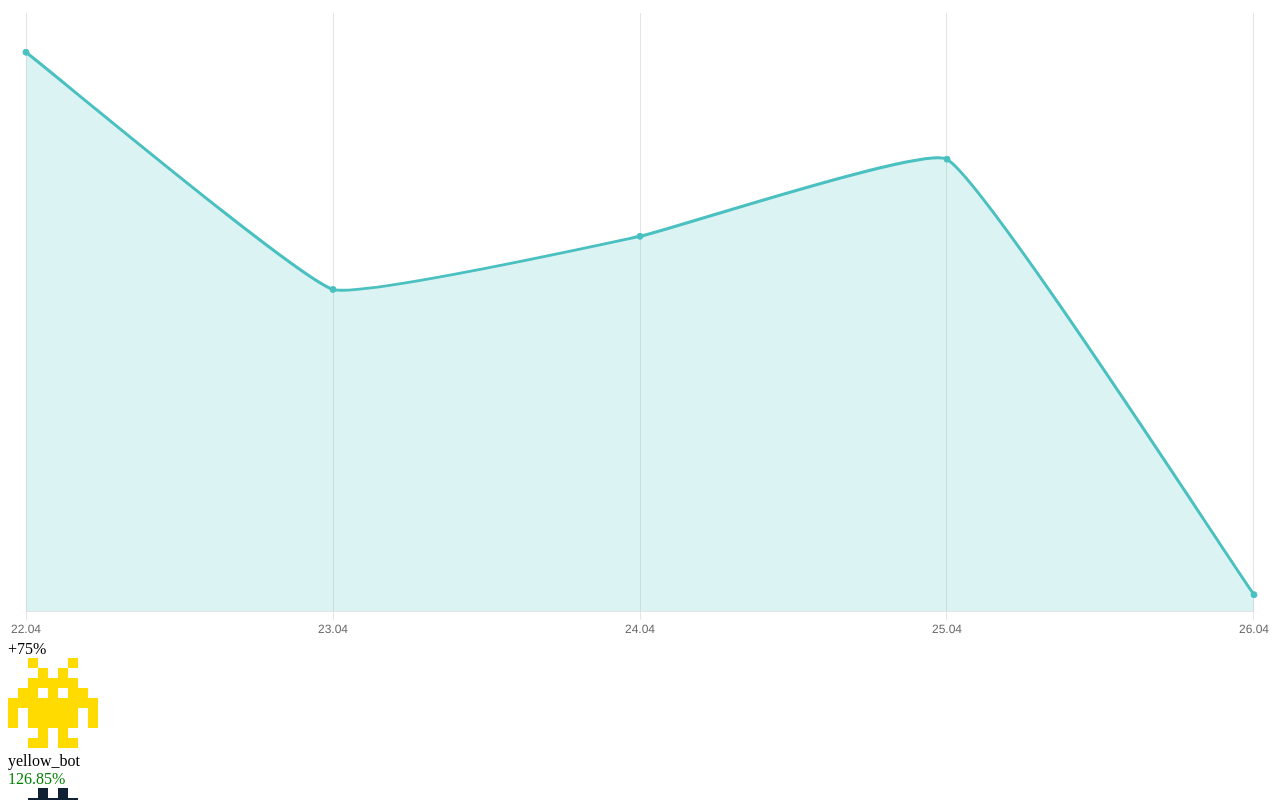
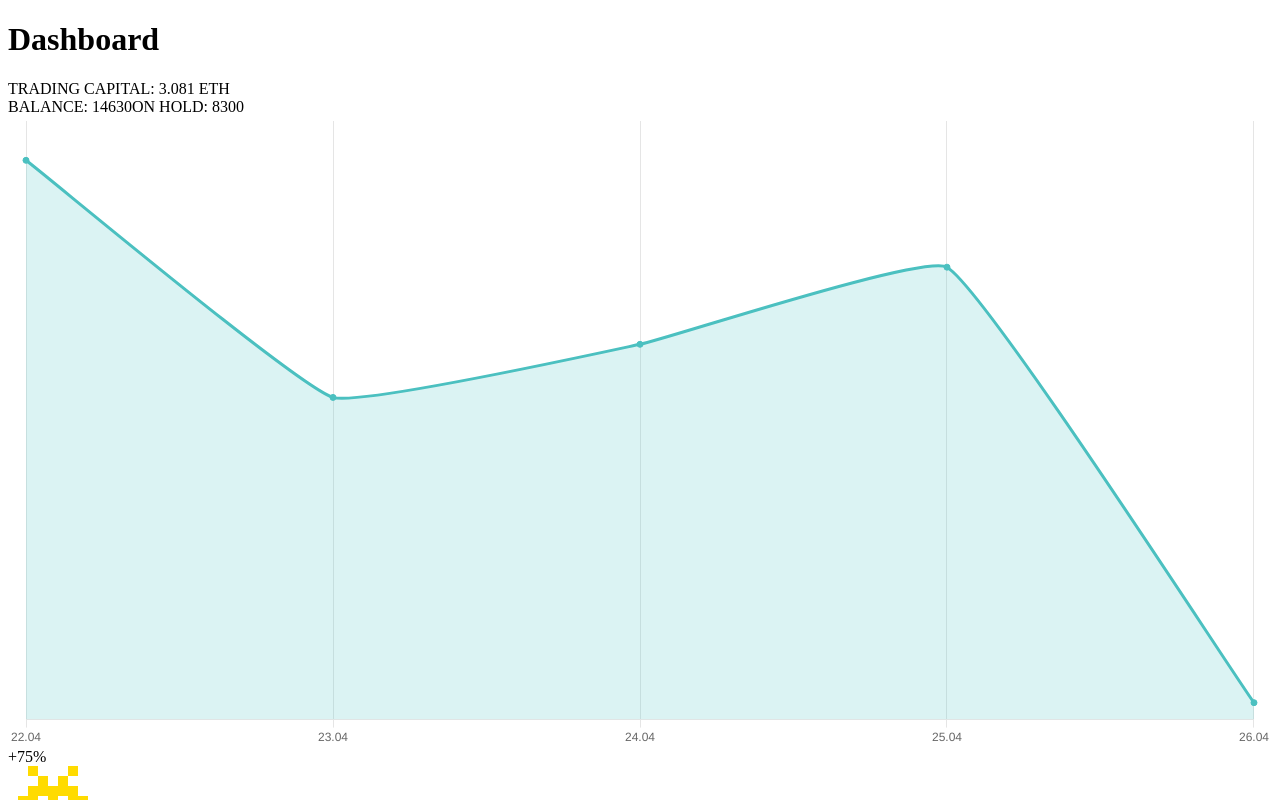
Before and after one commit to loqumi/bot-dashboard, a React (Create React App) app: page / in a window 1280 px wide. Shown: the top 800 px of the page. Built offline with nearby package versions, Linux system fonts and the light colour scheme.

Commit message:
feat: added dashboard balance info, replaced data import

```diff
--- a/src/App.tsx
+++ b/src/App.tsx
@@ -1,6 +1,8 @@
+import data from "./data.json";
 import Bots from "./components/bots";
 import React, { useState } from 'react';
 import ChartLine from "./components/chart";
+import { DashboardInfo } from "./types/types";
 
 export type TimeRange = '24h' | '7d' | '30d' | 'all_time';
 
@@ -13,8 +15,16 @@ function App() {
 
   return (
     <div className="App">
+        <h1>Dashboard</h1>
+        <div>
+            TRADING CAPITAL: {data.trading_capital} ETH
+            <div>
+                BALANCE: {data.balance}
+                ON HOLD: {data.on_hold}
+            </div>
+        </div>
         <ChartLine timeRange={timeRange} />
-        <Bots timeRange={timeRange} />
+        <Bots timeRange={timeRange} data={(data as DashboardInfo).bots} />
         <div>
             <button onClick={() => handleTimeRangeChange('24h')}>24h</button>
             <button onClick={() => handleTimeRangeChange('7d')}>7 days</button>
--- a/src/components/bots.tsx
+++ b/src/components/bots.tsx
@@ -1,5 +1,5 @@
-import data from "../data.json";
 import { TimeRange } from "../App";
+import { Bot } from "../types/types";
 import orangeIcon from "../icons/orange.png";
 import attackIcon from "../icons/attack.png";
 import defenceIcon from "../icons/defence.png";
@@ -19,8 +19,8 @@ const botIcons = {
     white: noImageIcon,
 };
 
-const Bots: React.FC<{ timeRange: TimeRange }> = ({timeRange}) => {
-    const [botsData, setBotsData] = useState(data.bots);
+const Bots: React.FC<{ timeRange: TimeRange, data: Bot[] }> = ({timeRange, data}) => {
+    const [botsData, setBotsData] = useState(data);
 
     useEffect(() => {
         const savedData = localStorage.getItem('botsData');
--- /dev/null
+++ b/src/types/types.ts
@@ -0,0 +1,18 @@
+export interface Bot {
+    name: string;
+    cost: number;
+    "24h": number;
+    "7d": number;
+    "30d": number;
+    "60d": number;
+    "90d": number;
+    all_time: number;
+}
+
+export interface DashboardInfo {
+    trading_capital: number;
+    trading_capital_currency: string;
+    balance: number;
+    on_hold: number;
+    bots: Bot[];
+}
```
Also changed, not shown: 1 other file (tests, documents, lock files or other folders).
